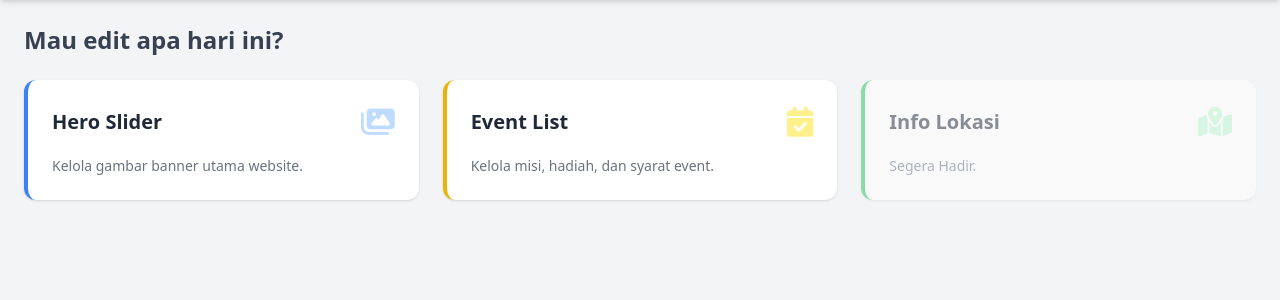
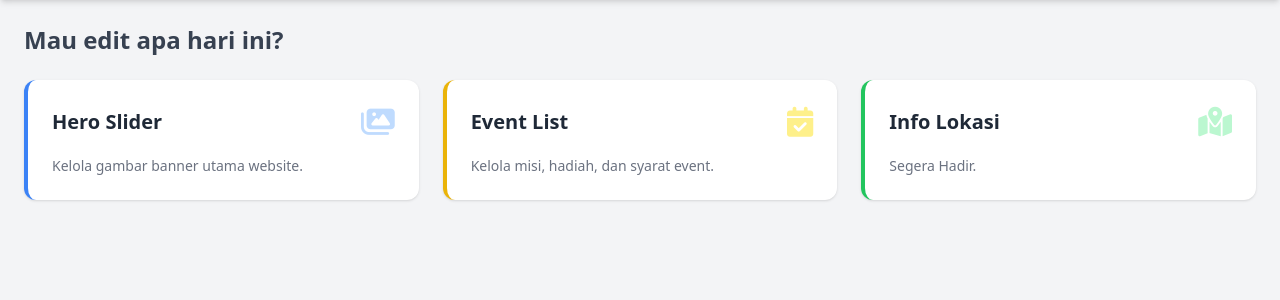
Before and after one commit to HamzahCihuy/bukitjarun, a PHP site: page /admin/index.php in a window 1280 px wide. Shown: the part 68-368 px from the top of the page. Run offline with PHP 8.4, Linux system fonts and the light colour scheme; the visitor is signed in with stand-in values (Sample User, id 1); some libraries are stand-ins or nearby versions.

Commit message:
Update index.php

```diff
--- a/admin/index.php
+++ b/admin/index.php
@@ -42,7 +42,7 @@ session_start();
                 <p class="text-gray-500 text-sm">Kelola misi, hadiah, dan syarat event.</p>
             </a>
 
-            <a href="lokasi/index.php" class="bg-white p-6 rounded-xl shadow hover:shadow-lg transition transform hover:-translate-y-1 border-l-4 border-green-500 opacity-50">
+            <a href="lokasi/index.php" class="bg-white p-6 rounded-xl shadow hover:shadow-lg transition transform hover:-translate-y-1 border-l-4 border-green-500">
                 <div class="flex items-center justify-between mb-4">
                     <h2 class="text-xl font-bold text-gray-800">Info Lokasi</h2>
                     <i class="fas fa-map-marked-alt text-3xl text-green-200"></i>
```
